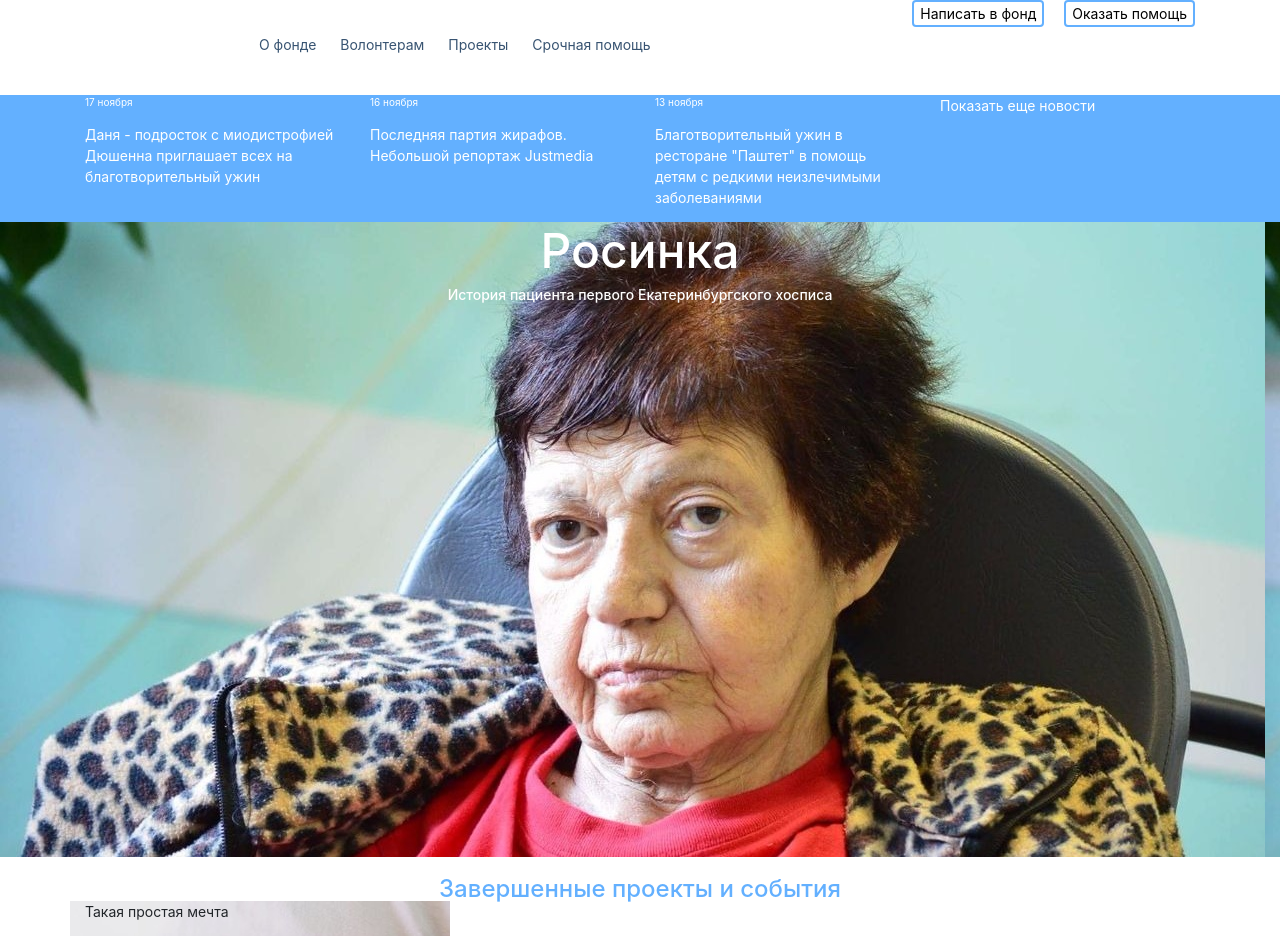
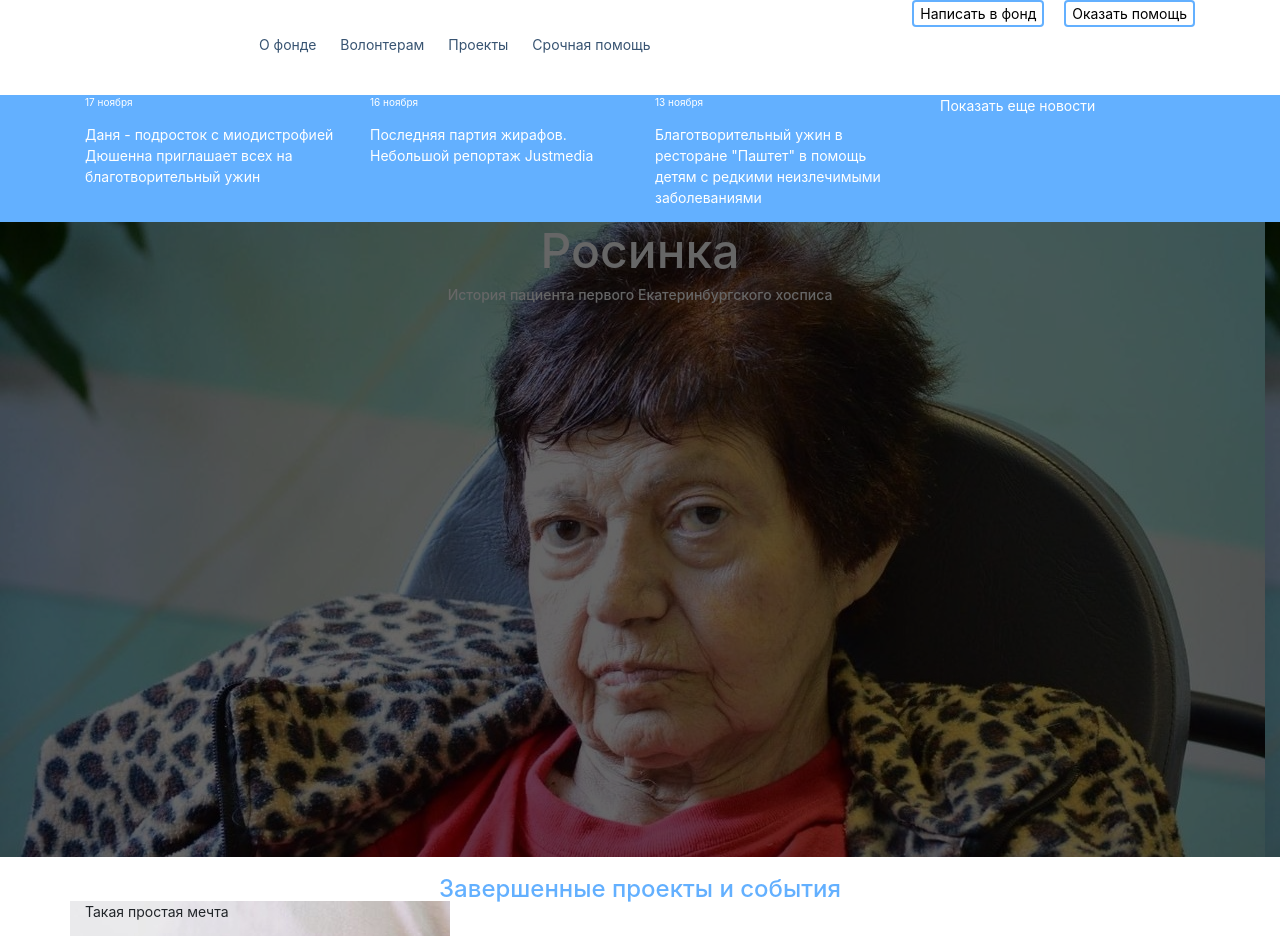
Before and after one commit to Vallkan/Roizman, a PHP site: page / in a window 1280 px wide. Run offline with PHP 8.4, Linux system fonts and the light colour scheme.

Commit message:
Add files via upload

```diff
--- /dev/null
+++ b/testSite/css/_vars.scss
@@ -0,0 +1 @@
+$color_blue: #63B0FF;
--- a/testSite/css/style.css
+++ b/testSite/css/style.css
@@ -26,7 +26,7 @@ ul {
 .rectangle {
   width: 110px;
   height: 50px;
-  background-image: url("img/pig.png");
+  background-image: url("../img/pig.png");
   display: inline-block;
   vertical-align: middle; }
 
@@ -48,8 +48,18 @@ ul {
 .announce {
   text-align: center;
   height: 635px;
-  background-image: url("img/1cut.jpg");
-  color: white; }
+  background-image: url("../img/1cut.jpg");
+  color: white;
+  position: relative; }
+  .announce:before {
+    content: '';
+    display: block;
+    position: absolute;
+    top: 0;
+    left: 0;
+    width: 100%;
+    height: 100%;
+    background: rgba(0, 0, 0, 0.6); }
 
 .announce h5 {
   font-size: 48px; }
@@ -65,6 +75,6 @@ ul {
   margin-top: 20px; }
 
 .card1 {
-  background-image: url("img/2.jpg"); }
+  background-image: url("../img/2.jpg"); }
 
 /*# sourceMappingURL=style.css.map */
--- a/testSite/css/style.scss
+++ b/testSite/css/style.scss
@@ -1,3 +1,6 @@
+@import "vars";
+
+
 body, html {
 font-size: 14px;
 font-family: "Ubuntu",sans-serif;
@@ -9,7 +12,7 @@ font-family: "Ubuntu",sans-serif;
 }
 
 .second {
-  background: #63B0FF;
+  background: $color_blue;
 }
 
 .first {
@@ -34,7 +37,7 @@ ul {
 .rectangle {
   width: 110px;
   height: 50px;
-  background-image: url("img/pig.png");
+  background-image: url("../img/pig.png");
   display: inline-block;
   vertical-align: middle;
 }
@@ -60,10 +63,23 @@ ul {
 .announce {
   text-align:center;
   height: 635px;
-  background-image: url("img/1cut.jpg");
+  background-image: url("../img/1cut.jpg");
   color: white;
+  position: relative;
 
+
+  &:before{
+    content: '';
+    display: block;
+    position:absolute;
+    top: 0;
+    left: 0;
+    width: 100%;
+    height: 100%;
+    background: rgba(0,0,0,0.6);
+  }
 }
+
 
 .announce{
   h5{
@@ -85,5 +101,5 @@ ul {
 }
 
 .card1 {
-  background-image: url("img/2.jpg");
+  background-image: url("../img/2.jpg");
 }
```
Also changed, not shown: testSite/img/1.jpg (added), testSite/img/10.jpg (added), testSite/img/1cut.jpg (added), testSite/img/2.jpg (added), testSite/img/3.jpg (added), testSite/img/4.jpg (added), testSite/img/5.jpg (added), testSite/img/6.jpg (added), testSite/img/7.jpg (added), testSite/img/8.jpg (added), testSite/img/9.jpg (added), testSite/img/pig.png (added), testSite/index.html (line endings or trailing spaces), 1 other file.
